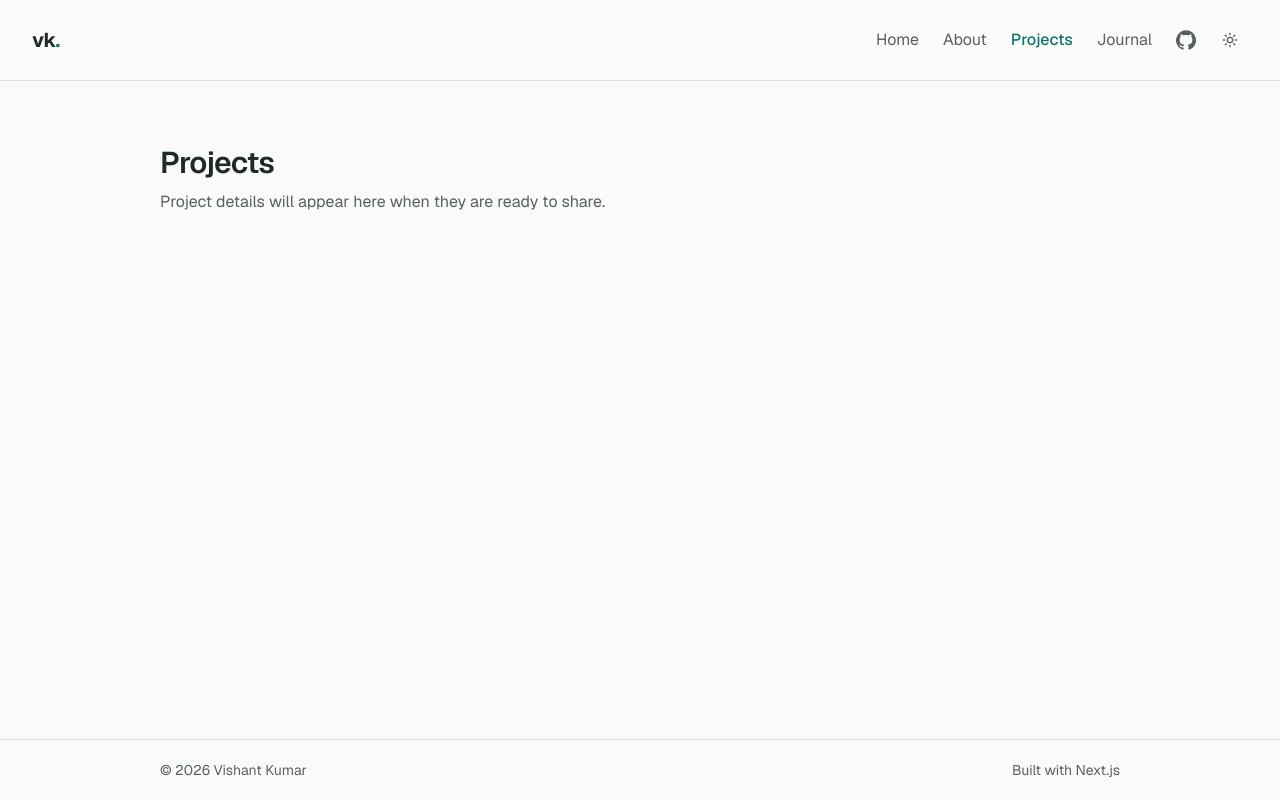
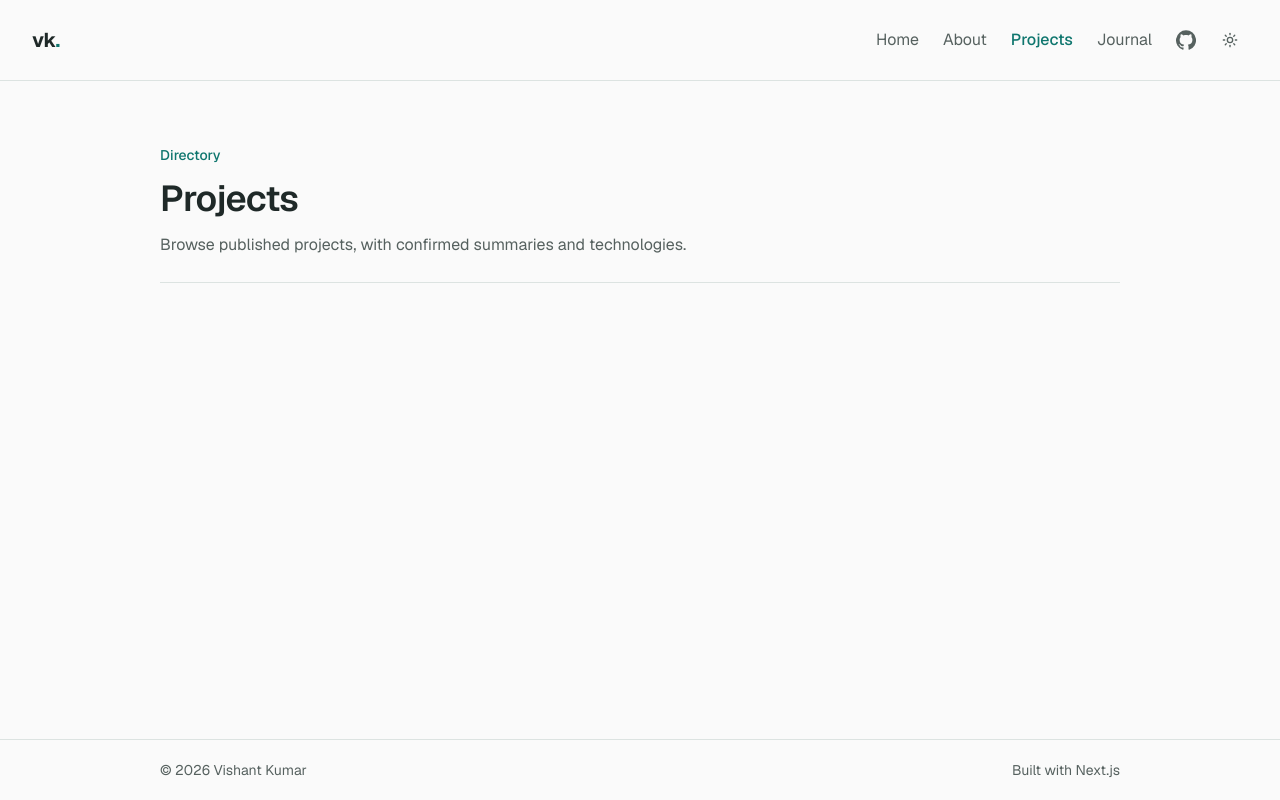
Before and after one commit to v-i-s-h-a-n-t/portfolio, a Next.js app: page /projects in a window 1280 px wide. Built offline with nearby package versions, Linux system fonts and the light colour scheme.

Commit message:
feat: implement projects directory layout

```diff
--- a/src/app/projects/page.tsx
+++ b/src/app/projects/page.tsx
@@ -1,15 +1,13 @@
 export default function ProjectsPage() {
   return (
-    <section aria-labelledby="projects-heading" className="space-y-2">
-      <h1
-        className="font-heading text-3xl font-semibold tracking-tight"
-        id="projects-heading"
-      >
-        Projects
-      </h1>
-      <p className="max-w-prose text-muted-foreground">
-        Project details will appear here when they are ready to share.
-      </p>
+    <section aria-labelledby="projects-heading" className="space-y-8">
+      <header className="space-y-3 border-b border-border pb-6">
+        <p className="text-sm font-medium text-primary">Directory</p>
+        <h1 id="projects-heading">Projects</h1>
+        <p className="max-w-prose text-muted-foreground">
+          Browse published projects, with confirmed summaries and technologies.
+        </p>
+      </header>
     </section>
   );
 }
```
